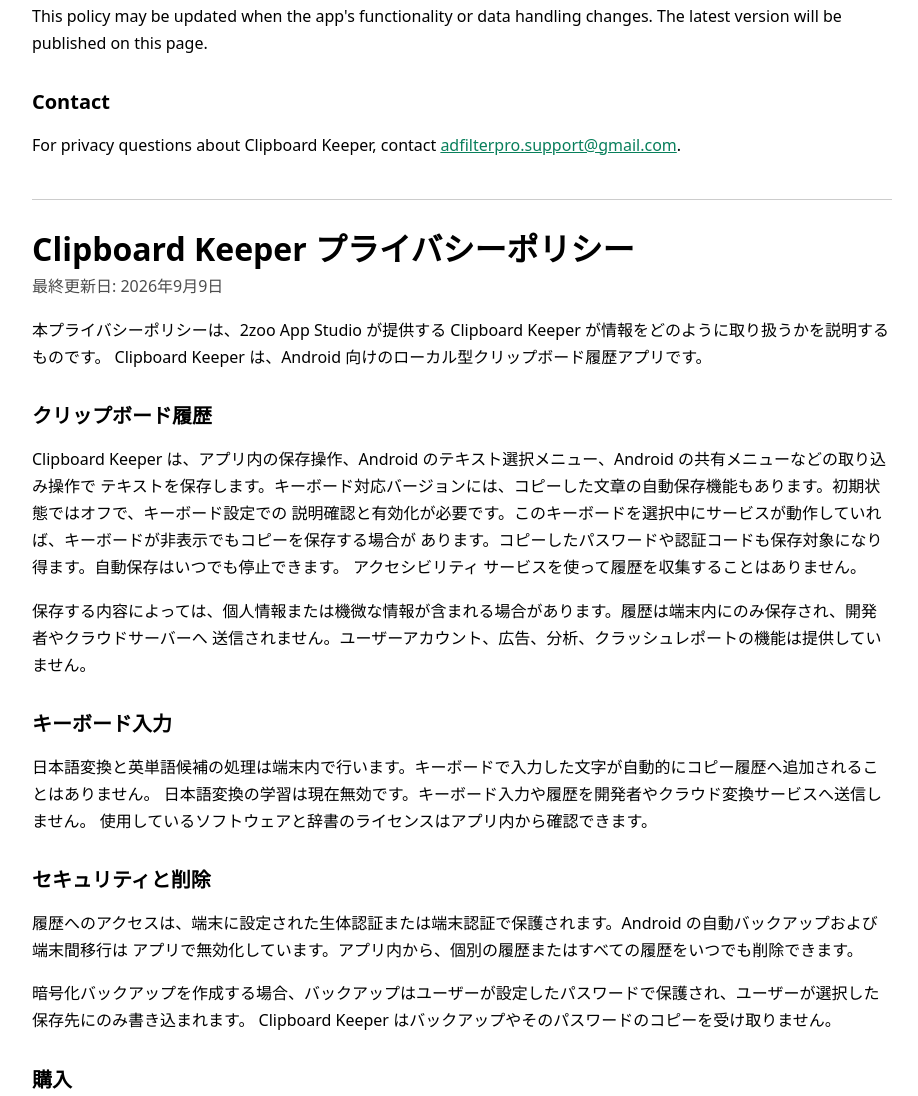
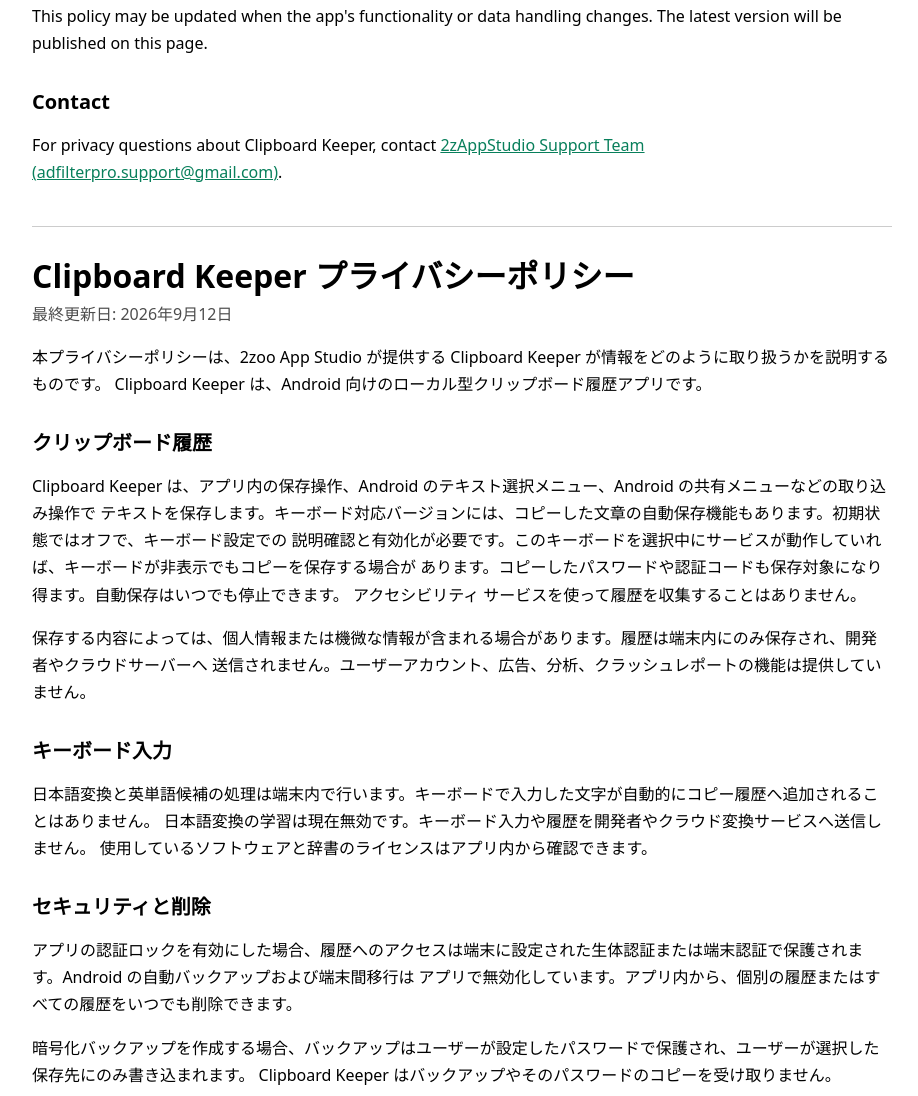
Before and after one commit to 2zTakaya/clipboardkeeper, a plain HTML site: page privacy-policy.html in a window 1280 px wide. Shown: the part 1326-2422 px from the top of the page, without its empty margins (178-1096 px from the left). Drawn offline with Linux system fonts and the light colour scheme.

Commit message:
Clarify optional app lock and publish current privacy policy

```diff
--- a/privacy-policy.html
+++ b/privacy-policy.html
@@ -24,7 +24,7 @@
 <body>
   <main>
     <h1>Clipboard Keeper Privacy Policy</h1>
-    <p class="updated">Last updated: September 9, 2026</p>
+    <p class="updated">Last updated: September 12, 2026</p>
 
     <p>
       This Privacy Policy explains how Clipboard Keeper, provided by 2zoo App Studio,
@@ -58,7 +58,7 @@
 
     <h2>Security and deletion</h2>
     <p>
-      History access is protected by the biometrics or device credential configured on your
+      When you enable the app lock, history access is protected by the biometrics or device credential configured on your
       device. Android automatic backup and device-to-device transfer are disabled for the app.
       You can delete individual entries or all history within the app at any time.
     </p>
@@ -92,13 +92,13 @@
     <h2>Contact</h2>
     <p>
       For privacy questions about Clipboard Keeper, contact
-      <a href="mailto:adfilterpro.support@gmail.com">adfilterpro.support@gmail.com</a>.
+      <a href="mailto:adfilterpro.support@gmail.com">2zAppStudio Support Team (adfilterpro.support@gmail.com)</a>.
     </p>
 
     <hr class="section-divider">
 
     <h1>Clipboard Keeper プライバシーポリシー</h1>
-    <p class="updated">最終更新日: 2026年9月9日</p>
+    <p class="updated">最終更新日: 2026年9月12日</p>
 
     <p>
       本プライバシーポリシーは、2zoo App Studio が提供する Clipboard Keeper が情報をどのように取り扱うかを説明するものです。
@@ -127,7 +127,7 @@
 
     <h2>セキュリティと削除</h2>
     <p>
-      履歴へのアクセスは、端末に設定された生体認証または端末認証で保護されます。Android の自動バックアップおよび端末間移行は
+      アプリの認証ロックを有効にした場合、履歴へのアクセスは端末に設定された生体認証または端末認証で保護されます。Android の自動バックアップおよび端末間移行は
       アプリで無効化しています。アプリ内から、個別の履歴またはすべての履歴をいつでも削除できます。
     </p>
     <p>
@@ -156,7 +156,7 @@
     <h2>お問い合わせ</h2>
     <p>
       Clipboard Keeper のプライバシーに関するお問い合わせは、
-      <a href="mailto:adfilterpro.support@gmail.com">adfilterpro.support@gmail.com</a> までご連絡ください。
+      <a href="mailto:adfilterpro.support@gmail.com">2zAppStudio Support Team（adfilterpro.support@gmail.com）</a> までご連絡ください。
     </p>
   </main>
 </body>
```
